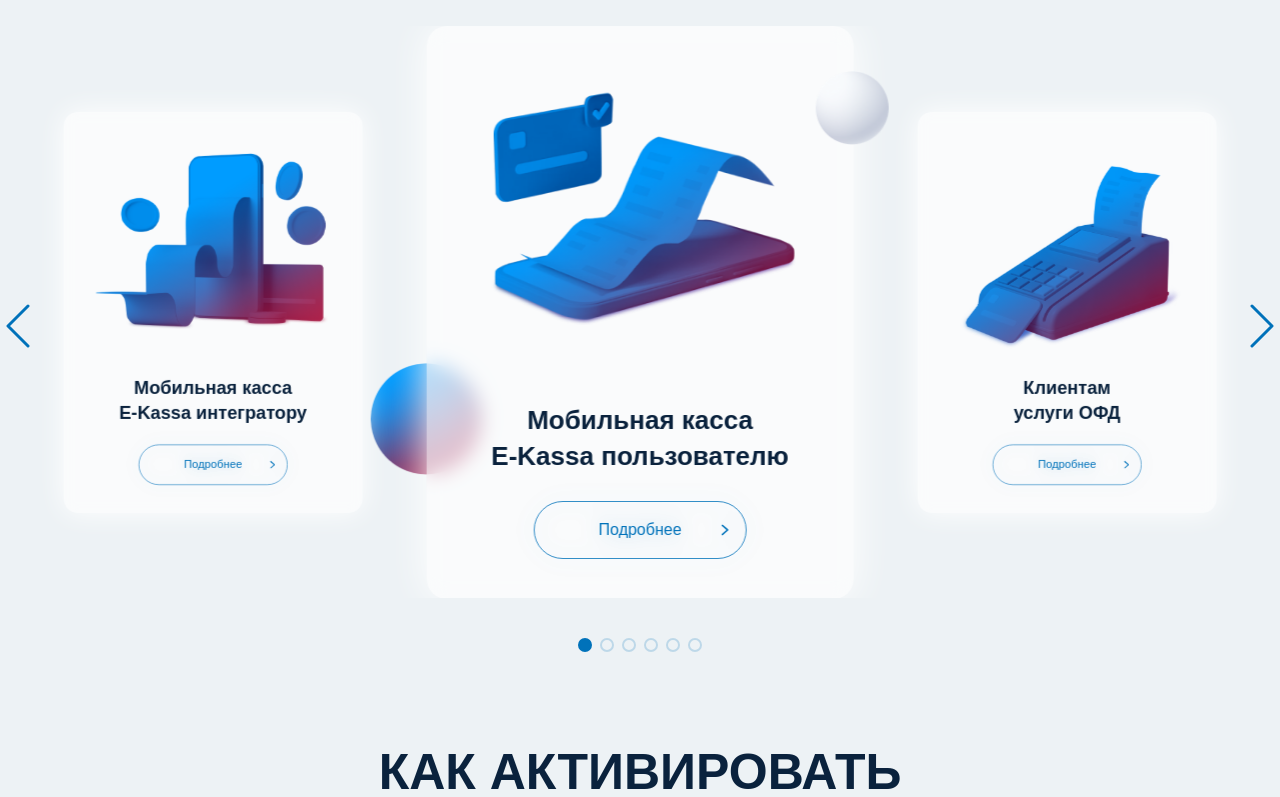
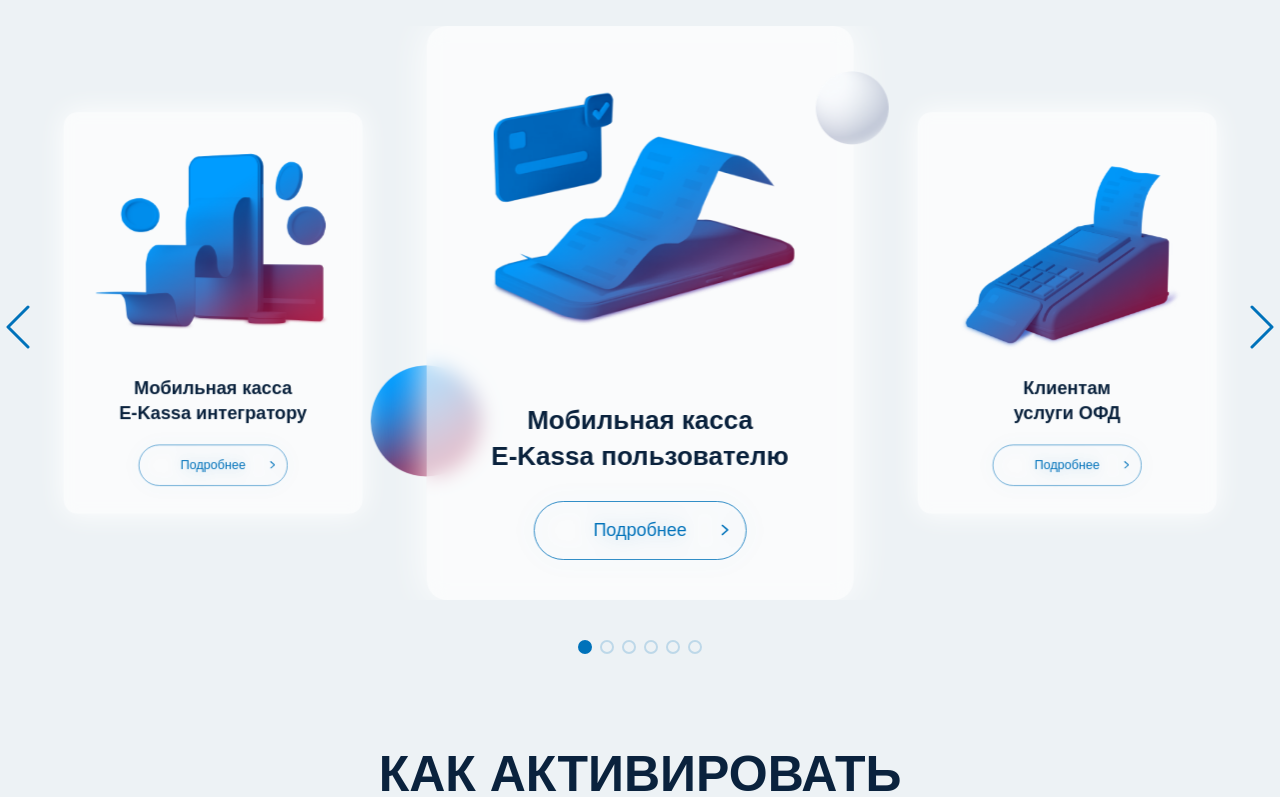
Before and after one commit to isemilia/kaztelecom, a website: page app/index.html in a window 1280 px wide. Shown: the part 776-1573 px from the top of the page. Drawn offline with nearby package versions, Linux system fonts and the light colour scheme; a web font is replaced by a local one.

Commit message:
Fix btns in slider cards

```diff
--- a/app/index.html
+++ b/app/index.html
@@ -106,7 +106,7 @@
                                     Мобильная касса <br>
                                     E-Kassa пользователю
                                 </h3>
-                                <a href="#" class="btn btn--medium useful-card-btn">Подробнее</a>
+                                <a href="#" class="btn btn--medium useful-card-btn"><span class="btn-label">Подробнее</span></a>
                             </div>
                         </div>
                         <div class="swiper-slide useful-slide">
@@ -118,7 +118,7 @@
                                     Клиентам <br>
                                     услуги ОФД
                                 </h3>
-                                <a href="#" class="btn btn--medium useful-card-btn">Подробнее</a>
+                                <a href="#" class="btn btn--medium useful-card-btn"><span class="btn-label">Подробнее</span></a>
                             </div>
                         </div>
                         <div class="swiper-slide useful-slide">
@@ -130,7 +130,7 @@
                                     Платформа для бизнеса <br>
                                     Ismet.kz
                                 </h3>
-                                <a href="#" class="btn btn--medium useful-card-btn">Подробнее</a>
+                                <a href="#" class="btn btn--medium useful-card-btn"><span class="btn-label">Подробнее</span></a>
                             </div>
                         </div>
                         <div class="swiper-slide useful-slide">
@@ -142,7 +142,7 @@
                                     Услуги <br>
                                     Казахтелеком бизнес
                                 </h3>
-                                <a href="#" class="btn btn--medium useful-card-btn">Подробнее</a>
+                                <a href="#" class="btn btn--medium useful-card-btn"><span class="btn-label">Подробнее</span></a>
                             </div>
                         </div>
                         <div class="swiper-slide useful-slide">
@@ -154,7 +154,7 @@
                                     Участникам <br>
                                     государственных закупок
                                 </h3>
-                                <a href="#" class="btn btn--medium useful-card-btn">Подробнее</a>
+                                <a href="#" class="btn btn--medium useful-card-btn"><span class="btn-label">Подробнее</span></a>
                             </div>
                         </div>
                         <div class="swiper-slide useful-slide">
@@ -166,7 +166,7 @@
                                     Мобильная касса <br>
                                     E-Kassa интегратору
                                 </h3>
-                                <a href="#" class="btn btn--medium useful-card-btn">Подробнее</a>
+                                <a href="#" class="btn btn--medium useful-card-btn"><span class="btn-label">Подробнее</span></a>
                             </div>
                         </div>
 
@@ -190,7 +190,6 @@
 
         </div>
     </section>
-<!-- spans in btns -->
 
     <section class="spv-100 activate">
         <div class="container">
```
